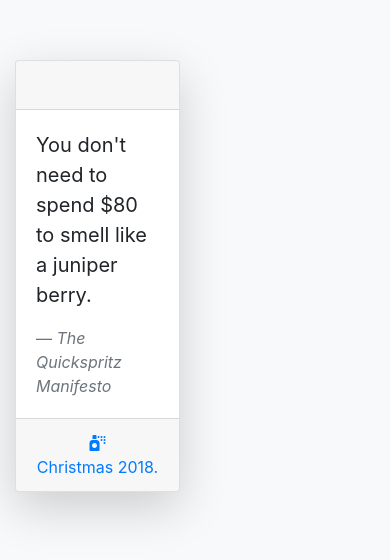
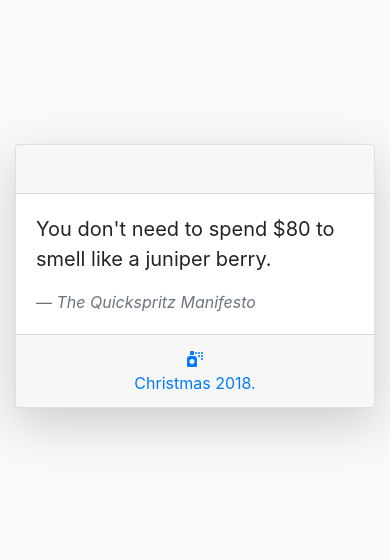
Before and after one commit to dmarulli/quickspritz, a plain HTML site: page index.html in a window 390 px wide. Shown: the part 146-706 px from the top of the page. Drawn offline with nearby package versions, Linux system fonts and the light colour scheme.

Commit message:
tweak for mobile

```diff
--- a/index.html
+++ b/index.html
@@ -14,7 +14,7 @@
 <body class='bg-light'>
   <div class="container h-100">
     <div class="row justify-content-md-center h-100">
-      <div class="col-6 my-auto">
+      <div class="col-md-6 my-auto">
         <div class="shadow-lg card">
           <div class="card-header">
             &nbsp
```
